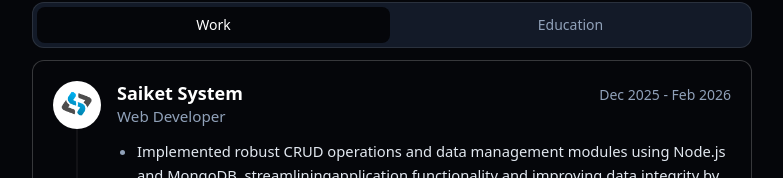
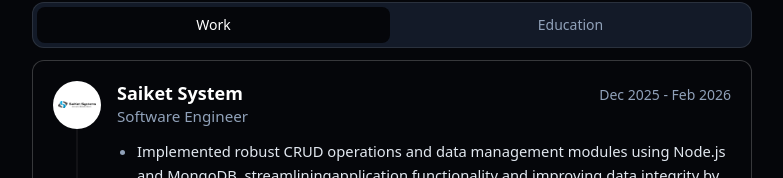
Before and after one commit to ifskelton69/Portfolio, a React (Vite) app: page / in a window 1280 px wide. Shown: the part 2133-2311 px from the top of the page, without its empty margins (248-1031 px from the left). Built offline with nearby package versions, Linux system fonts and the light colour scheme.

Commit message:
logo issue

```diff
--- a/src/components/Experience.jsx
+++ b/src/components/Experience.jsx
@@ -5,9 +5,9 @@ import TypingBadge from "../store/TypingBadge";
 const work = [
   {
     company: "Saiket System",
-    role: "Web Developer",
+    role: "Software Engineer",
     duration: "Dec 2025 - Feb 2026",
-    logo: "/saiket.png",
+    logo: "/saiket-logo.webp",
     points: [
       "Implemented robust CRUD operations and data management modules using Node.js and MongoDB, streamliningapplication functionality and improving data integrity by 25%.",
       "Collaborated with the frontend team to integrate backend services, tested API endpoints using Postman, and resolvedintegration issues to ensure seamless application functionality and reliable performance.",
```
Also changed, not shown: public/SAIKET.png (deleted).
